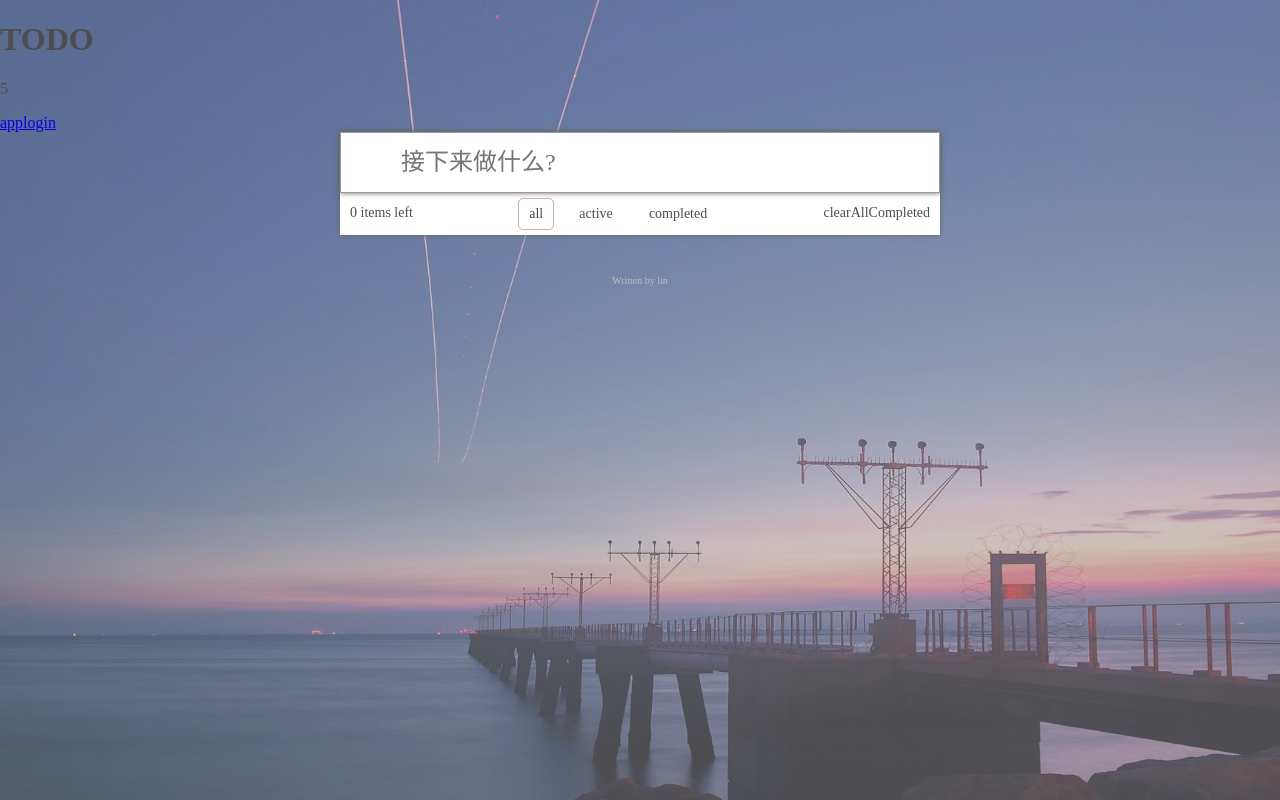
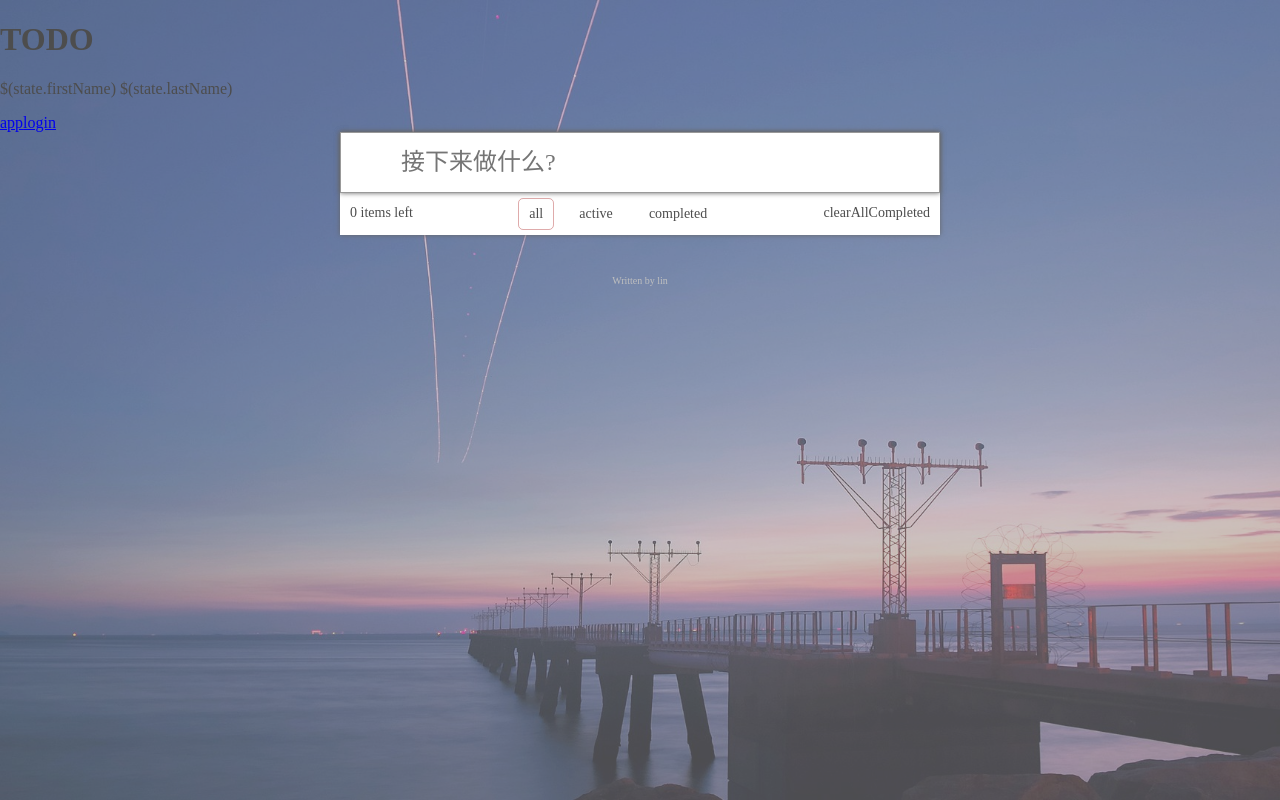
Before and after one commit to Mengbuxiu/vue-ssr-tech, a Vue app: page /app in a window 1280 px wide. Built offline with nearby package versions, Linux system fonts and the light colour scheme; the HTML template or start-up script is replaced by a standard one.

Commit message:
4-6 getters

```diff
--- a/client/app.vue
+++ b/client/app.vue
@@ -3,7 +3,7 @@
   <div id="app">
     <div id="cover"></div>
     <Header></Header>
-    <p>{{ count }}</p>
+    <p>{{ fullName }}</p>
     <router-link to="/app">app</router-link>
     <router-link to="/login">login</router-link>
     <transition name="fade">
@@ -36,6 +36,9 @@
         computed: {
             count () {
                 return this.$store.state.count
+            },
+            fullName () {
+                return this.$store.getters.fullName
             }
         }
     }
--- /dev/null
+++ b/client/store/getters/getters.js
@@ -0,0 +1,6 @@
+// 类似computed
+export default {
+  fullName (state) {
+    return `$(state.firstName) $(state.lastName)`
+  }
+}
--- /dev/null
+++ b/client/store/mutations/mutations.js
@@ -0,0 +1,5 @@
+export default {
+  updateCount (state, num) {
+    state.count = num
+  }
+}
--- /dev/null
+++ b/client/store/state/state.js
@@ -0,0 +1,5 @@
+export default {
+  count: 0,
+  firstName: 'L',
+  lastName: 'Z'
+}
--- a/client/store/store.js
+++ b/client/store/store.js
@@ -1,14 +1,13 @@
 import Vuex from 'vuex'
+import defaultState from './state/state'
+import mutations from './mutations/mutations'
+import getters from './getters/getters'
 // 和 vue-router那一个道理
 export default () => {
   return new Vuex.Store({
-    state: {
-      count: 0
-    },
-    mutations: {
-      updateCount (state, num) {
-        state.count = num
-      }
-    }
+    state: defaultState,
+    // es6特性
+    mutations,
+    getters
   })
 }
```
Also changed, not shown: 1 other file (tests, documents, lock files or other folders).
